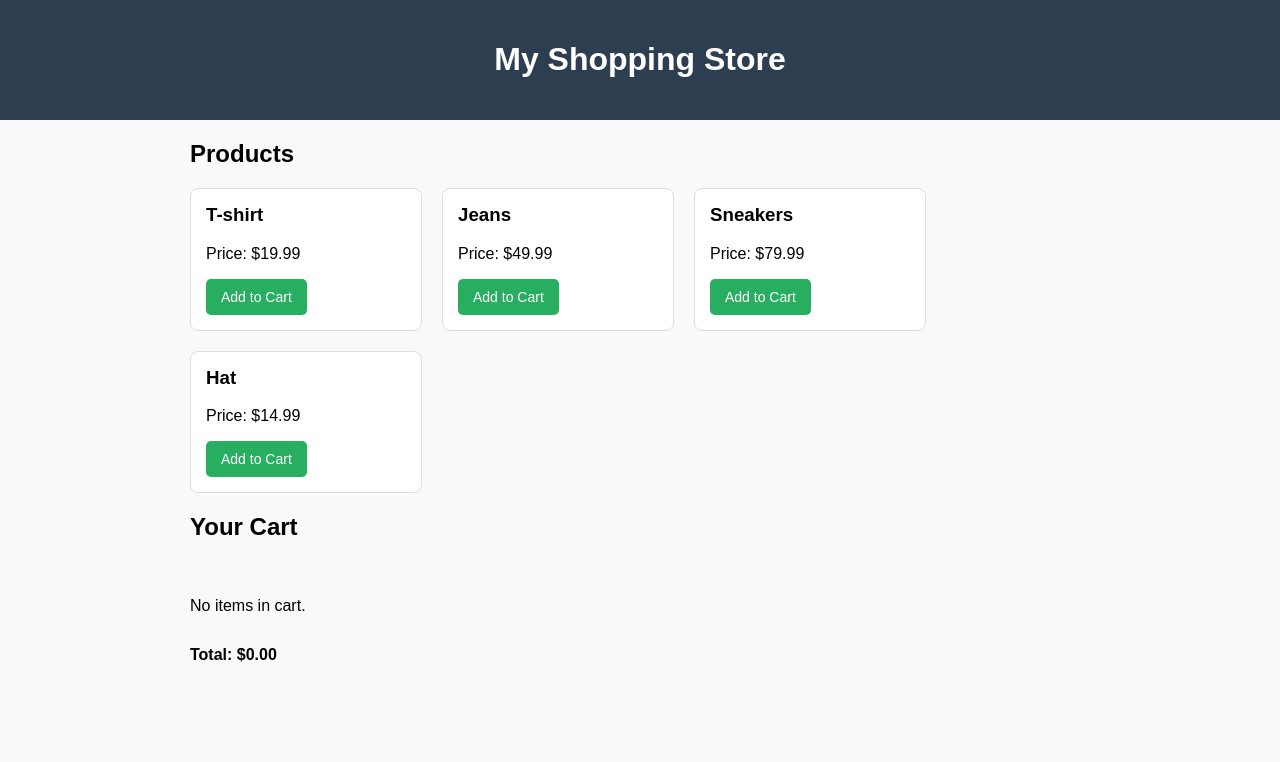
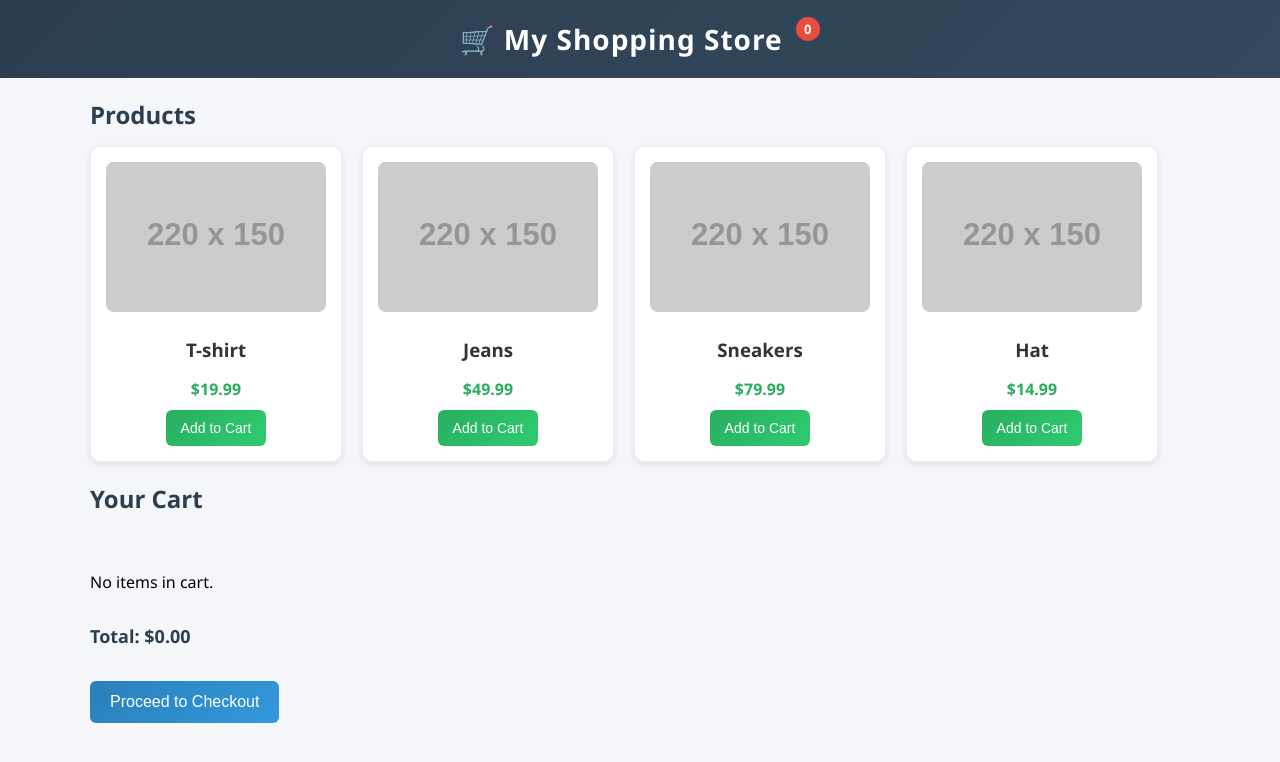
Before and after one commit to bindudharad/web-development, a plain HTML site: page simple shopping page.html in a window 1280 px wide. Drawn offline with Linux system fonts and the light colour scheme; placeholder pictures from the web are drawn by us.

Commit message:
Update simple shopping page.html

```diff
--- a/simple shopping page.html
+++ b/simple shopping page.html
@@ -1,331 +1,273 @@
 <!DOCTYPE html>
-
 <html lang="en">
 
 <head>
-
 <meta charset="UTF-8" />
-
 <meta name="viewport" content="width=device-width, initial-scale=1" />
-
 <title>Simple Shopping Page</title>
 
 <style>
-
   body {
-
-  font-family: Arial, sans-serif;
-
-  background: #f9f9f9;
-
-  margin: 0; padding: 0;
-
+    font-family: "Segoe UI", Tahoma, Geneva, Verdana, sans-serif;
+    background: #f4f6f9;
+    margin: 0;
+    padding: 0;
   }
 
   header {
+    background: linear-gradient(135deg, #2c3e50, #34495e);
+    color: white;
+    padding: 20px;
+    text-align: center;
+    position: sticky;
+    top: 0;
+    z-index: 10;
+  }
 
-  background-color: #2c3e50;
-
-  color: white;
-
-  padding: 20px;
-
-  text-align: center;
-
+  header h1 {
+    margin: 0;
+    font-size: 28px;
+    letter-spacing: 1px;
   }
 
   main {
+    max-width: 1100px;
+    margin: 20px auto;
+    padding: 0 20px;
+  }
 
-  max-width: 900px;
-
-  margin: 20px auto;
-
-  padding: 0 20px;
-
+  h2 {
+    color: #2c3e50;
+    margin-bottom: 15px;
   }
 
   .products, .cart {
-
     display: flex;
-
     gap: 20px;
-
     flex-wrap: wrap;
-
   }
 
   .product, .cart-item {
+    background: white;
+    border: 1px solid #eee;
+    padding: 15px;
+    border-radius: 10px;
+    width: 220px;
+    text-align: center;
+    box-shadow: 0px 2px 6px rgba(0,0,0,0.1);
+    transition: transform 0.2s ease-in-out;
+  }
 
-  background: white;
+  .product:hover {
+    transform: translateY(-5px);
+  }
 
-  border: 1px solid #ddd;
-
-  padding: 15px;
-
+  .product img {
+    width: 100%;
+    height: 150px;
+    object-fit: cover;
     border-radius: 8px;
-
-  width: 200px;
-
+    margin-bottom: 10px;
   }
 
   .product h3, .cart-item h4 {
+    margin: 10px 0 5px;
+    color: #333;
+  }
 
-  margin-top: 0;
-
+  .price {
+    color: #27ae60;
+    font-weight: bold;
+    margin-bottom: 10px;
   }
 
   button {
-
-  background-color: #27ae60;
-
+    background: linear-gradient(135deg, #27ae60, #2ecc71);
     border: none;
-
     color: white;
-
     padding: 10px 15px;
-
-  border-radius: 5px;
-
+    border-radius: 6px;
     cursor: pointer;
-
     font-size: 14px;
-
+    transition: background 0.3s;
   }
 
   button:hover {
-
-  background-color: #219150;
-
+    background: linear-gradient(135deg, #219150, #27ae60);
   }
 
   .cart {
+    margin-top: 40px;
+  }
 
-  margin-top: 40px;
+  .cart-item {
+    text-align: left;
+  }
 
+  .cart-item button {
+    background: #e74c3c;
+    margin-top: 8px;
+  }
+
+  .cart-item button:hover {
+    background: #c0392b;
   }
 
   .total {
+    font-weight: bold;
+    margin-top: 15px;
+    font-size: 18px;
+    color: #2c3e50;
+  }
 
-  font-weight: bold;
+  .checkout-btn {
+    display: inline-block;
+    margin-top: 15px;
+    background: linear-gradient(135deg, #2980b9, #3498db);
+    font-size: 16px;
+    padding: 12px 20px;
+  }
 
-  margin-top: 15px;
+  .checkout-btn:hover {
+    background: linear-gradient(135deg, #2471a3, #2980b9);
+  }
 
+  /* Cart badge */
+  .cart-badge {
+    background: #e74c3c;
+    color: white;
+    font-size: 13px;
+    padding: 3px 8px;
+    border-radius: 50%;
+    vertical-align: top;
+    margin-left: 5px;
   }
 
 </style>
-
 </head>
 
 <body>
 
-
-
 <header>
-
- <h1>My Shopping Store</h1>
-
+  <h1>🛒 My Shopping Store <span id="cart-badge" class="cart-badge">0</span></h1>
 </header>
 
-
-
 <main>
-
+  <!-- Product Section -->
   <section>
-
     <h2>Products</h2>
-
     <div class="products" id="products">
-
       <!-- Products will be inserted here by JS -->
-
     </div>
-
   </section>
 
-
-
+  <!-- Cart Section -->
   <section class="cart-section">
-
     <h2>Your Cart</h2>
-
     <div class="cart" id="cart">
-
       <p>No items in cart.</p>
-
     </div>
-
     <p class="total" id="total">Total: $0.00</p>
-
+    <button class="checkout-btn" onclick="checkout()">Proceed to Checkout</button>
   </section>
-
 </main>
 
-
-
 <script>
-
   const products = [
-
-  { id: 1, name: "T-shirt", price: 19.99 },
-
-  { id: 2, name: "Jeans", price: 49.99 },
-
-  { id: 3, name: "Sneakers", price: 79.99 },
-
-  { id: 4, name: "Hat", price: 14.99 }
-
+    { id: 1, name: "T-shirt", price: 19.99, img: "https://via.placeholder.com/220x150/3498db/ffffff?text=T-shirt" },
+    { id: 2, name: "Jeans", price: 49.99, img: "https://via.placeholder.com/220x150/2ecc71/ffffff?text=Jeans" },
+    { id: 3, name: "Sneakers", price: 79.99, img: "https://via.placeholder.com/220x150/e67e22/ffffff?text=Sneakers" },
+    { id: 4, name: "Hat", price: 14.99, img: "https://via.placeholder.com/220x150/9b59b6/ffffff?text=Hat" }
   ];
 
-
-
   const productsDiv = document.getElementById("products");
-
   const cartDiv = document.getElementById("cart");
-
   const totalP = document.getElementById("total");
-
-
+  const cartBadge = document.getElementById("cart-badge");
 
   let cart = [];
 
+  // Render Products
+  function renderProducts() {
+    productsDiv.innerHTML = "";
+    products.forEach(product => {
+      const prodEl = document.createElement("div");
+      prodEl.className = "product";
+      prodEl.innerHTML = `
+        <img src="${product.img}" alt="${product.name}">
+        <h3>${product.name}</h3>
+        <p class="price">$${product.price.toFixed(2)}</p>
+        <button onclick="addToCart(${product.id})">Add to Cart</button>
+      `;
+      productsDiv.appendChild(prodEl);
+    });
+  }
 
+  // Add to Cart
+  function addToCart(productId) {
+    const product = products.find(p => p.id === productId);
+    const cartItem = cart.find(item => item.product.id === productId);
+    if (cartItem) {
+      cartItem.quantity++;
+    } else {
+      cart.push({ product, quantity: 1 });
+    }
+    renderCart();
+  }
 
- // Function to render products
+  // Render Cart
+  function renderCart() {
+    cartDiv.innerHTML = "";
+    if (cart.length === 0) {
+      cartDiv.innerHTML = "<p>No items in cart.</p>";
+      totalP.textContent = "Total: $0.00";
+      cartBadge.textContent = "0";
+      return;
+    }
 
- function renderProducts() {
-
-  productsDiv.innerHTML = "";
-
-  products.forEach(product => {
-
-   const prodEl = document.createElement("div");
-
-   prodEl.className = "product";
-
-   prodEl.innerHTML = `
-
-    <h3>${product.name}</h3>
-
-    <p>Price: $${product.price.toFixed(2)}</p>
-
-    <button onclick="addToCart(${product.id})">Add to Cart</button>
-
+    cart.forEach(item => {
+      const itemEl = document.createElement("div");
+      itemEl.className = "cart-item";
+      itemEl.innerHTML = `
+        <h4>${item.product.name}</h4>
+        <p>Quantity: ${item.quantity}</p>
+        <p>Price: $${(item.product.price * item.quantity).toFixed(2)}</p>
+        <button onclick="removeFromCart(${item.product.id})">Remove</button>
       `;
-
-   productsDiv.appendChild(prodEl);
-
+      cartDiv.appendChild(itemEl);
     });
 
+    const total = cart.reduce((sum, item) => sum + item.product.price * item.quantity, 0);
+    totalP.textContent = `Total: $${total.toFixed(2)}`;
+    cartBadge.textContent = cart.reduce((sum, item) => sum + item.quantity, 0);
   }
 
-
-
- // Function to add product to cart
-
- function addToCart(productId) {
-
-  const product = products.find(p => p.id === productId);
-
-  const cartItem = cart.find(item => item.product.id === productId);
-
-  if (cartItem) {
-
-   cartItem.quantity++;
-
-  } else {
-
-   cart.push({ product, quantity: 1 });
-
+  // Remove from Cart
+  function removeFromCart(productId) {
+    const index = cart.findIndex(item => item.product.id === productId);
+    if (index > -1) {
+      cart[index].quantity--;
+      if (cart[index].quantity <= 0) {
+        cart.splice(index, 1);
+      }
+      renderCart();
+    }
   }
 
+  // Checkout (simple alert for now)
+  function checkout() {
+    if (cart.length === 0) {
+      alert("Your cart is empty. Add some items first!");
+      return;
+    }
+    alert("✅ Thank you for shopping! Your order has been placed.");
+    cart = [];
     renderCart();
-
   }
 
-
-
- // Function to render cart
-
- function renderCart() {
-
-  cartDiv.innerHTML = "";
-
-  if (cart.length === 0) {
-
-   cartDiv.innerHTML = "<p>No items in cart.</p>";
-
-   totalP.textContent = "Total: $0.00";
-
-   return;
-
-  }
-
-
-
-  cart.forEach(item => {
-
-   const itemEl = document.createElement("div");
-
-   itemEl.className = "cart-item";
-
-   itemEl.innerHTML = `
-
-    <h4>${item.product.name}</h4>
-
-    <p>Quantity: ${item.quantity}</p>
-
-    <p>Price: $${(item.product.price * item.quantity).toFixed(2)}</p>
-
-    <button onclick="removeFromCart(${item.product.id})">Remove</button>
-
-   `;
-
-   cartDiv.appendChild(itemEl);
-
-  });
-
-
-
-  const total = cart.reduce((sum, item) => sum + item.product.price * item.quantity, 0);
-
-  totalP.textContent = `Total: $${total.toFixed(2)}`;
-
- }
-
-
-
- // Function to remove one quantity from cart or remove item completely
-
- function removeFromCart(productId) {
-
-  const index = cart.findIndex(item => item.product.id === productId);
-
-  if (index > -1) {
-
-   cart[index].quantity--;
-
-   if (cart[index].quantity <= 0) {
-
-    cart.splice(index, 1);
-
-   }
-
-   renderCart();
-
-  }
-
- }
-
-
-
- // Initial rendering of products
-
+  // Initial render
   renderProducts();
-
 </script>
 
-
-
 </body>
-
 </html>
```
Lines whose indentation alone changed are shown as unchanged.
